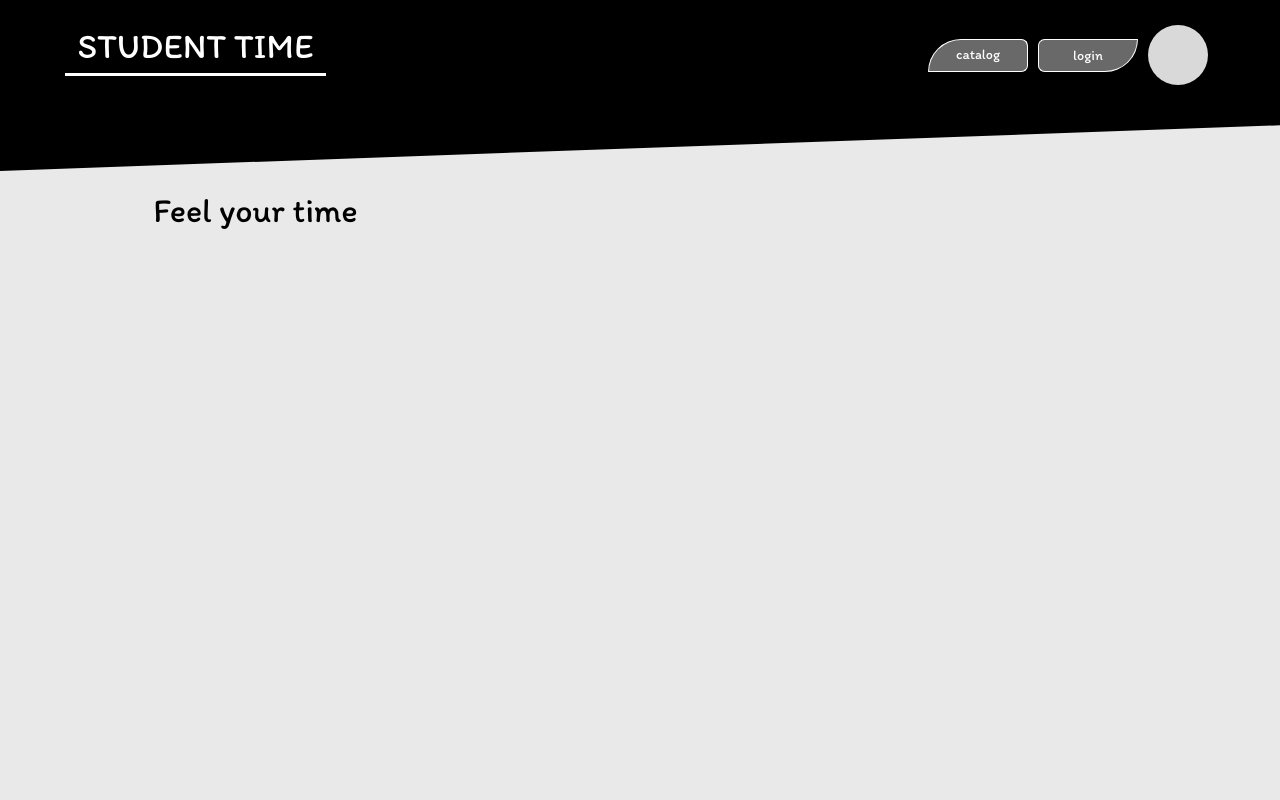
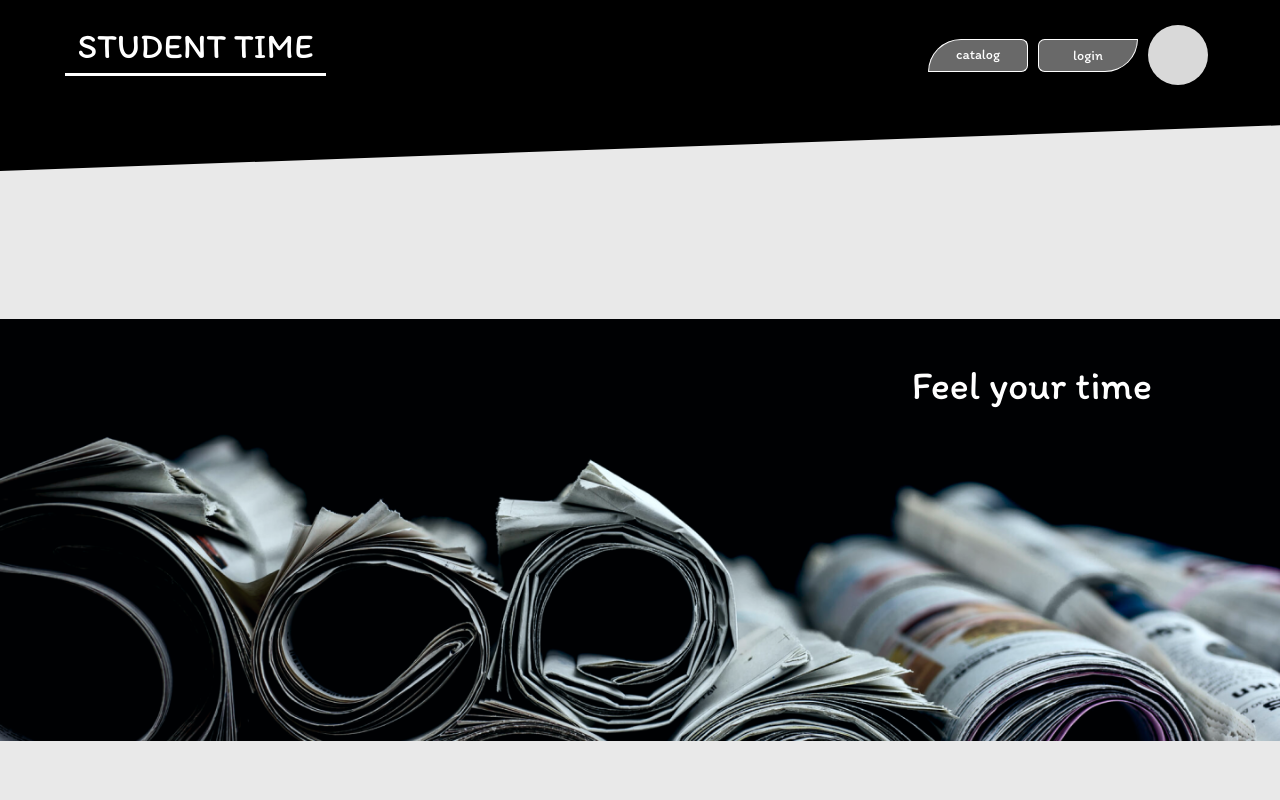
Before and after one commit to artemkholev/student_time, a React (Vite) app in the folder student_time_front/: page / in a window 1280 px wide. Shown: the top 800 px of the page. Built offline with nearby package versions, Linux system fonts and the light colour scheme.

Commit message:
add elements in mainContent

```diff
--- a/student_time_front/src/components/common/Footer/Footer.module.scss
+++ b/student_time_front/src/components/common/Footer/Footer.module.scss
@@ -8,14 +8,15 @@
     flex-direction: column;
     justify-content: center;
     align-items: center;
-    background-color: $black;
+    height: 100%;
     & > .wrapperFooter {
       position: relative;
       display: flex;
       justify-content: space-between;
       align-items: center;
       width: 100%;
-      height: 219px;
+      height: 100%;
+      background-color: $black;
       & > .info {
         margin-left: 65px;
         & > .infoIcon {
--- a/student_time_front/src/components/common/PageWrapper/PageWrapper.module.scss
+++ b/student_time_front/src/components/common/PageWrapper/PageWrapper.module.scss
@@ -6,7 +6,7 @@
     'header'
     'content'
     'footer';
-  grid-template-rows: 171px 959px 219px;
+  grid-template-rows: 171px auto 219px;
   width: 100vw;
   height: 100vh;
 
--- a/student_time_front/src/components/pages/MainPage/index.tsx
+++ b/student_time_front/src/components/pages/MainPage/index.tsx
@@ -1,12 +1,16 @@
 import React from "react";
 
+import mainImg from "../../../assets/photo/info.png"
 import style from "./mainPage.module.scss"
 
 export const MainPage = () => {
   return (
     <div className={style.container}>
       <section className={style.mainSection}>
-        <p>Feel your time</p>
+        <div className={style.info}>
+          <img className={style.mainSection_img} src={mainImg} alt="main img" />
+          <div className={style.topRight}>Feel your time</div>
+        </div>
       </section>
     </div>
   );
--- a/student_time_front/src/components/pages/MainPage/mainPage.module.scss
+++ b/student_time_front/src/components/pages/MainPage/mainPage.module.scss
@@ -2,14 +2,24 @@
 @import '../../../assets/styles/vars.scss';
 
 .container {
+  width: 100%;
   & > .mainSection {
     display: flex;
     justify-content: space-between;
     align-items: center;
-    padding-top: 20px;
-    & > p {
-      color: black;
-      font-size: 34px;
+    & > .info {
+      position: relative;
+      width: 100%;
+      margin: 148px 0px 300px 0px;
+      & > .mainSection_img {
+        width: 100%;
+      }
+      & > .topRight {
+        position: absolute;
+        top: 10%;
+        right: 10%;
+        font-size: 40px;
+      }
     }
   }
 }
```
Also changed, not shown: student_time_front/src/assets/photo/info.png (added).
